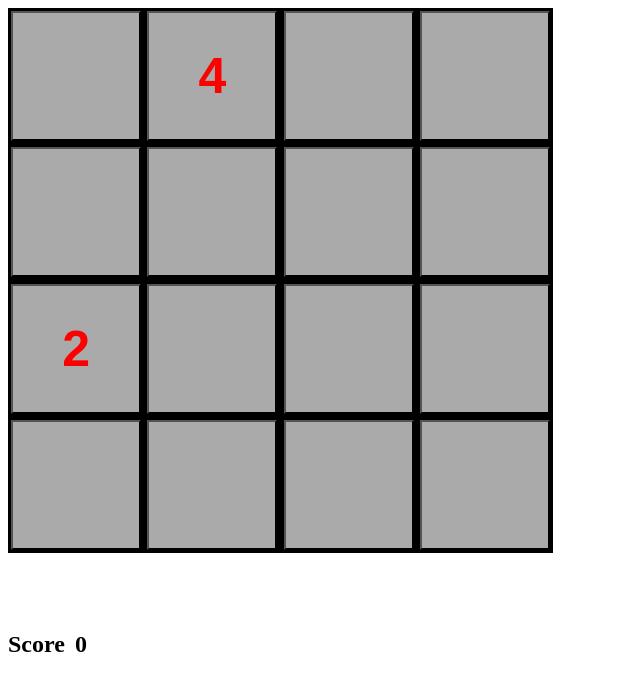
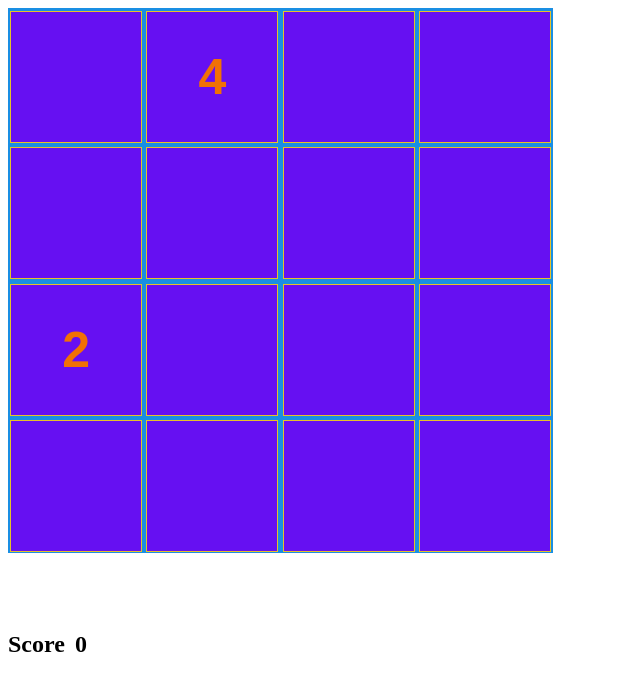
Before and after one commit to dennis-grant/game2048, a plain HTML site: page index.html in a window 1280 px wide. Shown: the whole page, without its empty margins (0-640 px from the left). Drawn offline with Linux system fonts and the light colour scheme.

Commit message:
change colors

```diff
--- a/game2048.css
+++ b/game2048.css
@@ -9,7 +9,7 @@
 	display: flex;
 	flex-direction: column;
 	justify-content: space-around;
-	background-color: #000000;
+	background-color: #1A8FE3;
 	width: 545px;
 	height: 545px;
 }
@@ -23,12 +23,13 @@
 }
 
 .c {
-	height: 130px;
-	width: 130px;
-	background-color: #aaaaaa;
-	color: #ff0000;
+	height: 132px;
+	width: 132px;
+	background-color: #6610F2;
+	color: #F17105;
 	font-size: 50px;
 	font-weight: bold;
+	border: solid 1px #E6C229;
 }
 
 .score-board {
```
